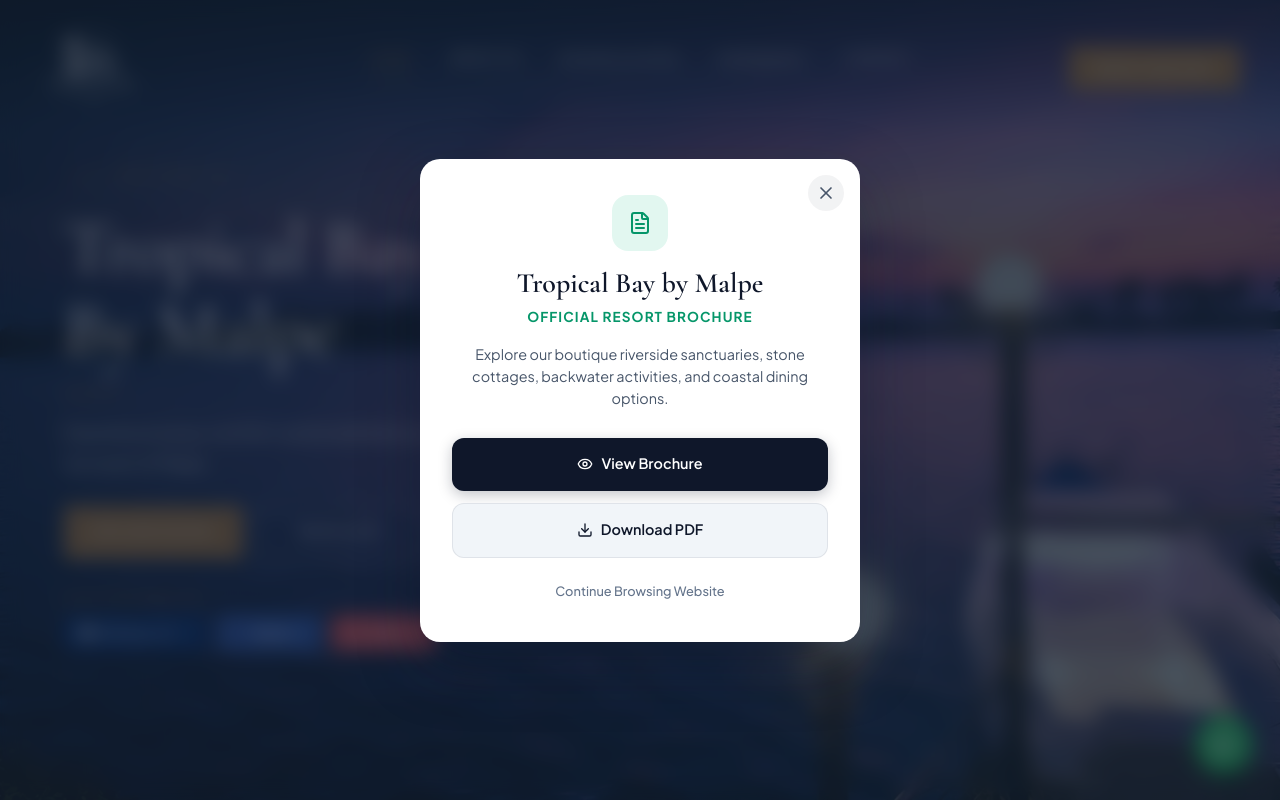
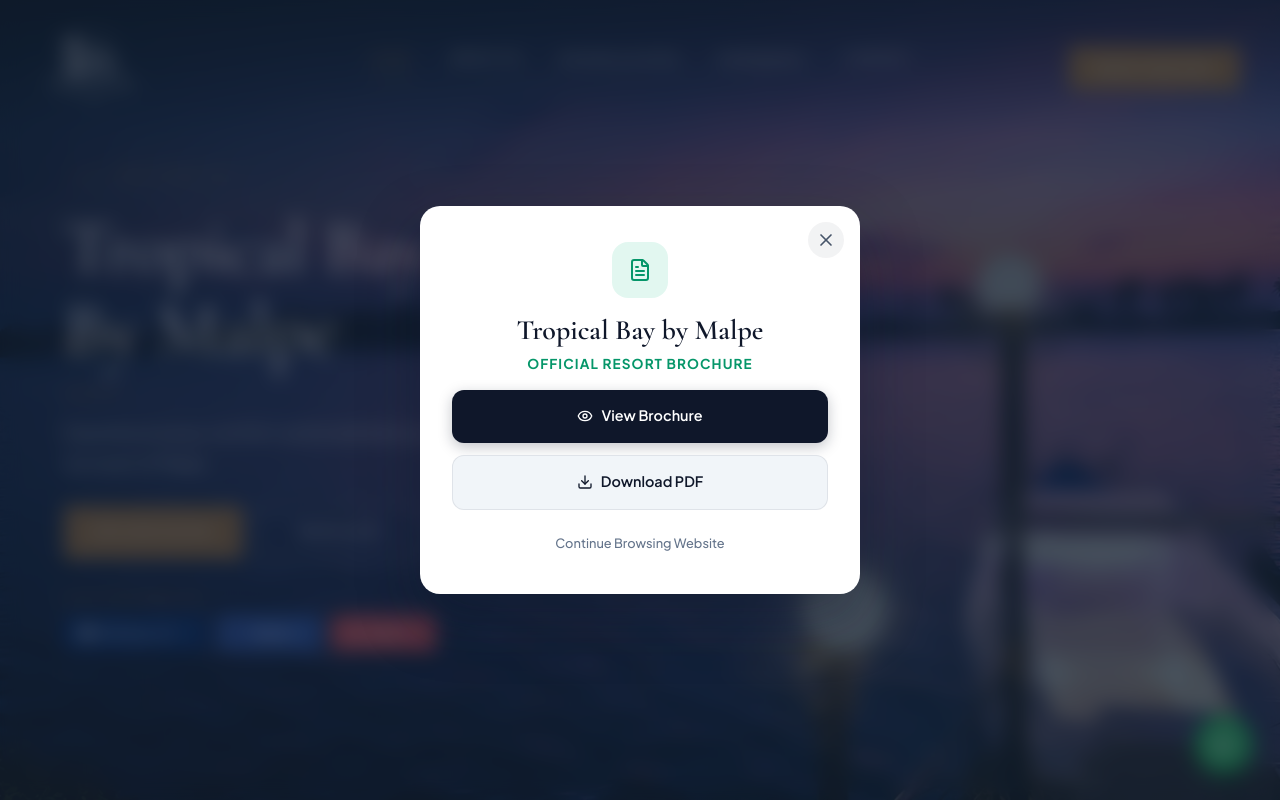
Before and after one commit to one-directory/Tropical-Bay-by-Malpe, a Next.js app: page / in a window 1280 px wide. Shown: the top 800 px of the page. Built offline with nearby package versions, Linux system fonts and the light colour scheme.

Commit message:
Brochure Edit

```diff
--- a/components/ui/BrochureModal.tsx
+++ b/components/ui/BrochureModal.tsx
@@ -69,10 +69,6 @@
             </h2>
             <p className="brochure-modal-subtitle">
               Official Resort Brochure
-            </p>
-
-            <p className="brochure-modal-desc">
-              Explore our boutique riverside sanctuaries, stone cottages, backwater activities, and coastal dining options.
             </p>
 
             <div className="brochure-modal-actions">
```
